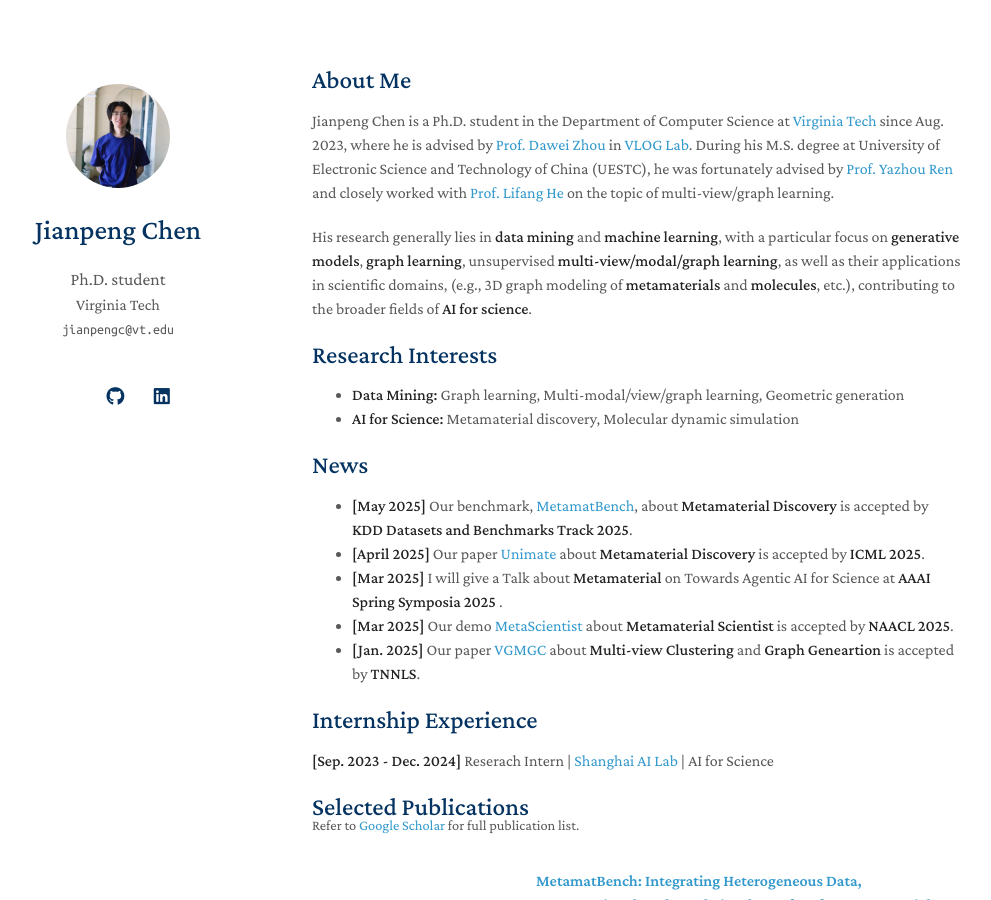
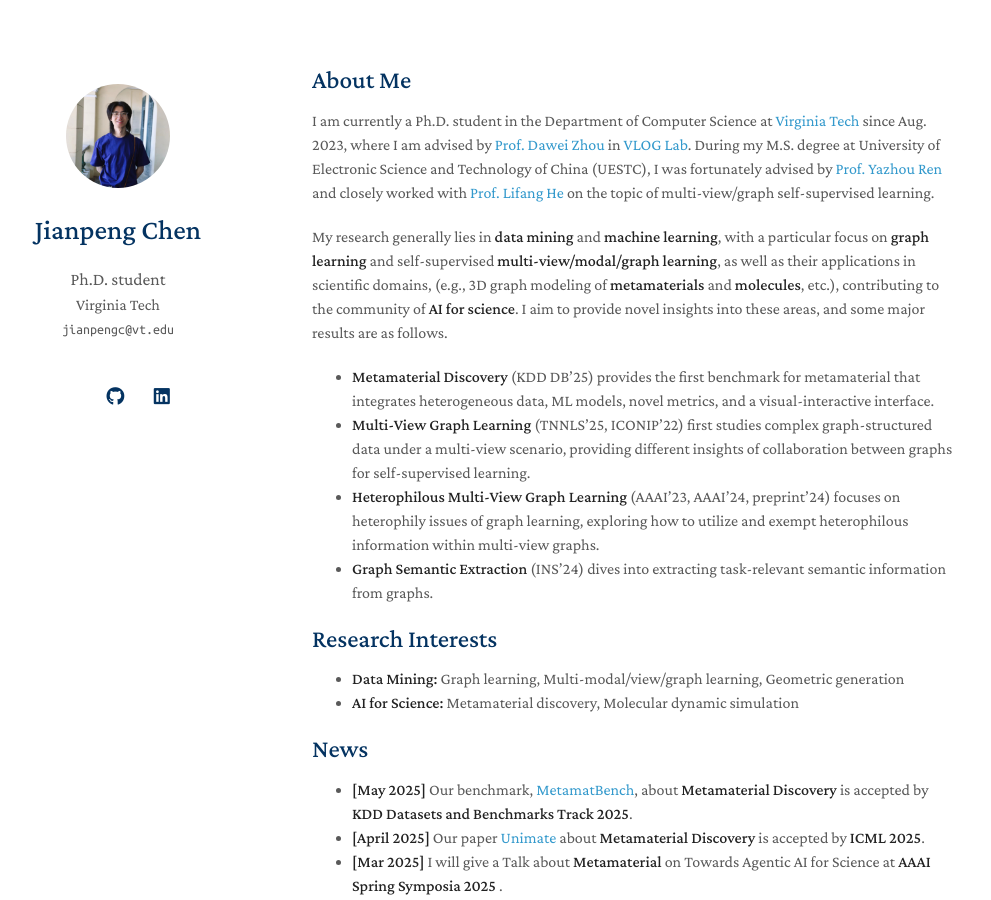
Before and after one commit to cjpcool/cjpcool.github.io, a Jekyll site: the page built from index.md, in a window 1280 px wide and 900 px high. Shown: the whole window, without its empty margins (158-1149 px from the left). Built offline with Jekyll 4.4.1, drawn with Linux system fonts in a browser that asks for light colours; a style sheet for code colours, icons or effects is not loaded; our own code applies the rules of GitHub Pages for plain Markdown files.

Commit message:
Update index.md

```diff
--- a/index.md
+++ b/index.md
@@ -4,9 +4,13 @@
 
 ## About Me
 
-Jianpeng Chen is a Ph.D. student in the Department of Computer Science at [Virginia Tech](https://cs.vt.edu/) since Aug. 2023, where he is advised by [Prof. Dawei Zhou](https://sites.google.com/view/dawei-zhou/home?authuser=0) in [VLOG Lab](https://sites.google.com/view/dawei-zhou/vlog-lab). During his M.S. degree at University of Electronic Science and Technology of China (UESTC), he was fortunately advised by [Prof. Yazhou Ren](https://yazhou-ren.github.io/) and closely worked with [Prof. Lifang He](https://engineering.lehigh.edu/faculty/lifang-he) on the topic of multi-view/graph learning.
+I am currently a Ph.D. student in the Department of Computer Science at [Virginia Tech](https://cs.vt.edu/) since Aug. 2023, where I am advised by [Prof. Dawei Zhou](https://sites.google.com/view/dawei-zhou/home?authuser=0) in [VLOG Lab](https://sites.google.com/view/dawei-zhou/vlog-lab). During my M.S. degree at University of Electronic Science and Technology of China (UESTC), I was fortunately advised by [Prof. Yazhou Ren](https://yazhou-ren.github.io/) and closely worked with [Prof. Lifang He](https://engineering.lehigh.edu/faculty/lifang-he) on the topic of multi-view/graph self-supervised learning.
 
-His research generally lies in **data mining** and **machine learning**, with a particular focus on **generative models**, **graph learning**, unsupervised **multi-view/modal/graph learning**, as well as their applications in scientific domains, (e.g., 3D graph modeling of **metamaterials** and **molecules**, etc.), contributing to the broader fields of **AI for science**.
+My research generally lies in **data mining** and **machine learning**, with a particular focus on **graph learning** and self-supervised **multi-view/modal/graph learning**, as well as their applications in scientific domains, (e.g., 3D graph modeling of **metamaterials** and **molecules**, etc.), contributing to the community of **AI for science**. I aim to provide novel insights into these areas, and some major results are as follows.
+- **Metamaterial Discovery** (KDD DB'25) provides the first benchmark for metamaterial that integrates heterogeneous data, ML models, novel metrics, and a visual-interactive interface.
+- **Multi-View Graph Learning** (TNNLS'25, ICONIP'22) first studies complex graph-structured data under a multi-view scenario, providing different insights of collaboration between graphs for self-supervised learning.
+- **Heterophilous Multi-View Graph Learning** (AAAI'23, AAAI'24, preprint'24) focuses on heterophily issues of graph learning, exploring how to utilize and exempt heterophilous information within multi-view graphs.
+- **Graph Semantic Extraction** (INS'24) dives into extracting task-relevant semantic information from graphs.
 
 ## Research Interests
 
```
